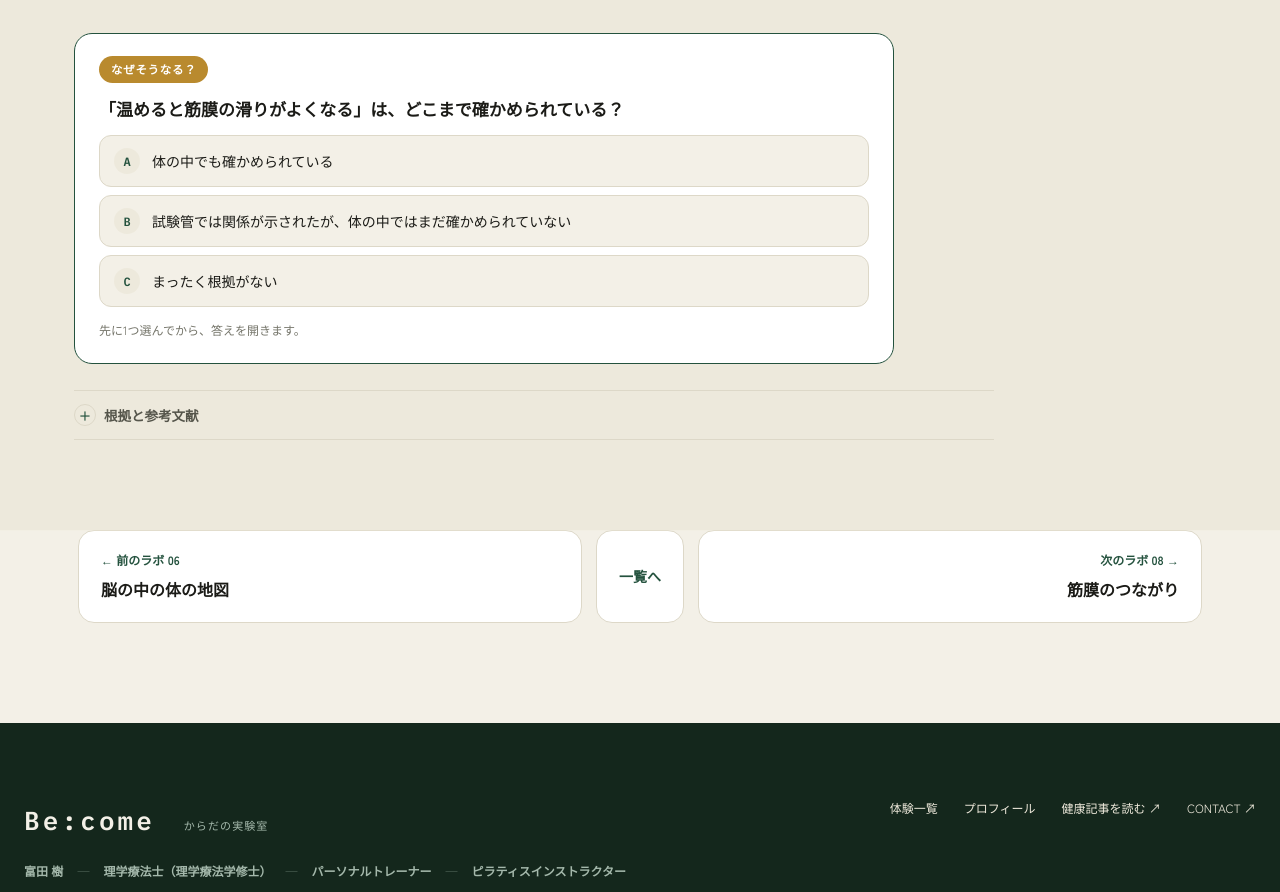
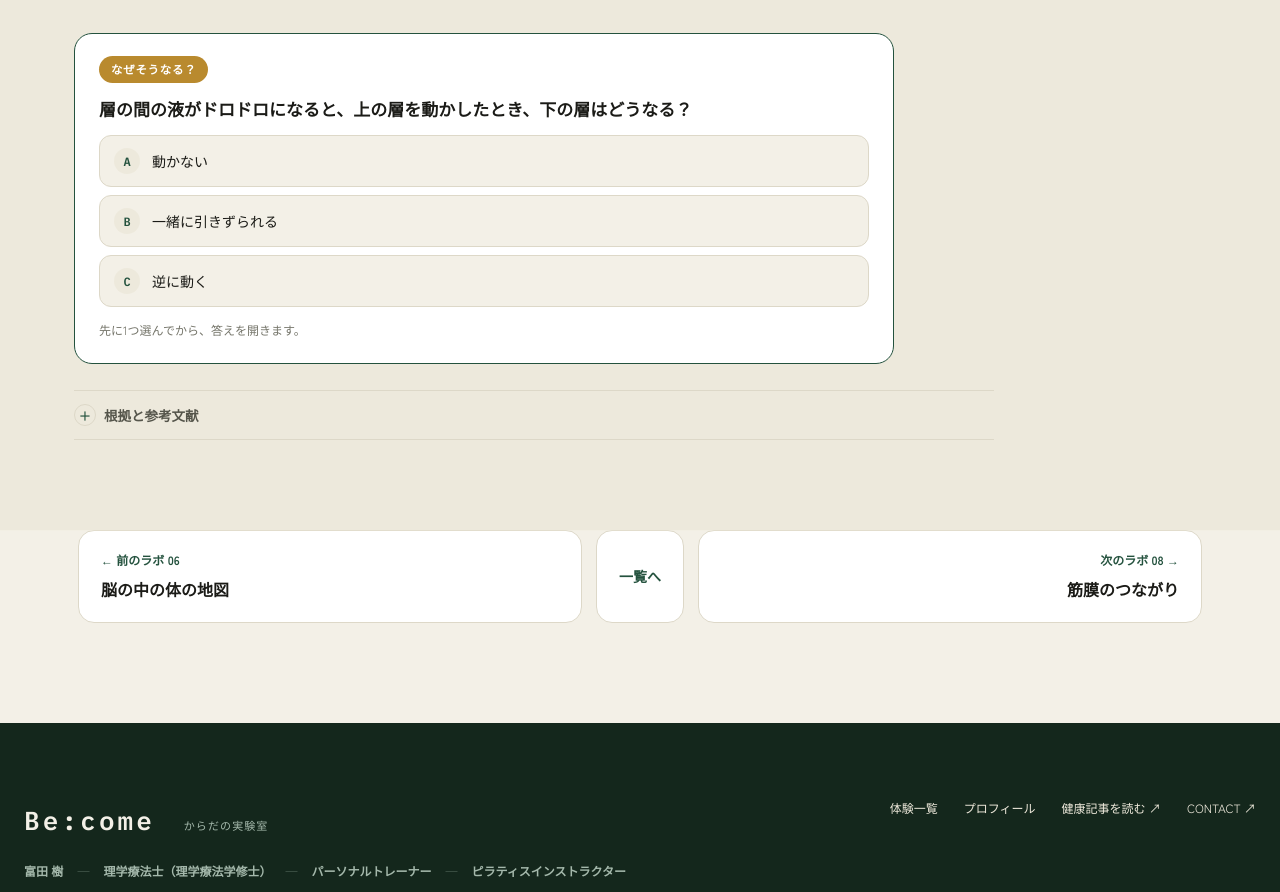
Before and after one commit to tomynote2025/motion-lab, a React (Vite) app: page /lab/fascia in a window 1280 px wide. Shown: the part 1945-2837 px from the top of the page. Built offline with nearby package versions, Linux system fonts and the light colour scheme; no server answers.

Commit message:
筋膜の層: 「なぜそうなる？」を温める問いから、液がドロドロのときの下の層の動きの問いに差し替え
Co-Authored-By: Claude Opus 5.5 <noreply@anthropic.com>

```diff
--- a/src/sections/FasciaLab.tsx
+++ b/src/sections/FasciaLab.tsx
@@ -72,14 +72,14 @@ export function FasciaLab() {
       <LayerLab key={mode} mode={mode} />
 
       <WhyQuiz
-        question="「温めると筋膜の滑りがよくなる」は、どこまで確かめられている？"
-        choices={["体の中でも確かめられている", "試験管では関係が示されたが、体の中ではまだ確かめられていない", "まったく根拠がない"]}
+        question="層の間の液がドロドロになると、上の層を動かしたとき、下の層はどうなる？"
+        choices={["動かない", "一緒に引きずられる", "逆に動く"]}
         answer={1}
-        explain="筋膜の層の間にあるヒアルロン酸は、温度が上がると粘りが下がることが試験管の実験で示されています（Matteini ら 2009）。ただし、体の中で同じことが起きて滑りがよくなるかは、まだ確かめられていません。"
+        explain="液がサラサラなら、上の層だけがスッと滑ります。液がねばると、上の層の動きが下の層や筋肉まで伝わり、一緒に引きずられます。これが層の滑りが悪い状態です。ただし、体の中で液がどのように変わるかは、まだ研究の途中です。"
       />
       <LabMore>
         <p className="neuro-caution">
-          参考: Fascial Manipulation® Institute by Stecco の方法論、およびC. &amp; A. Steccoらの筋膜解剖研究／Matteini P ら (2009) Biomacromolecules（ヒアルロン酸の温度による変化）。層の滑りが悪くなるという考え方は Stecco らの提唱によるもので、体の中での検証はまだ限られています。腕の輪切りと拡大図は、層の並びを伝えるための模式図で、厚さや形は実際とは異なります。本コンテンツは概念を体感する教育用モデルで、触診・評価・治療を再現するものではありません。
+          参考: Fascial Manipulation® Institute by Stecco の方法論、およびC. &amp; A. Steccoらの筋膜解剖研究。層の滑りが悪くなるという考え方は Stecco らの提唱によるもので、体の中での検証はまだ限られています。腕の輪切りと拡大図は、層の並びを伝えるための模式図で、厚さや形は実際とは異なります。本コンテンツは概念を体感する教育用モデルで、触診・評価・治療を再現するものではありません。
         </p>
       </LabMore>
     </section>
```
Also changed, not shown: 1 other file (tests, documents, lock files or other folders).
